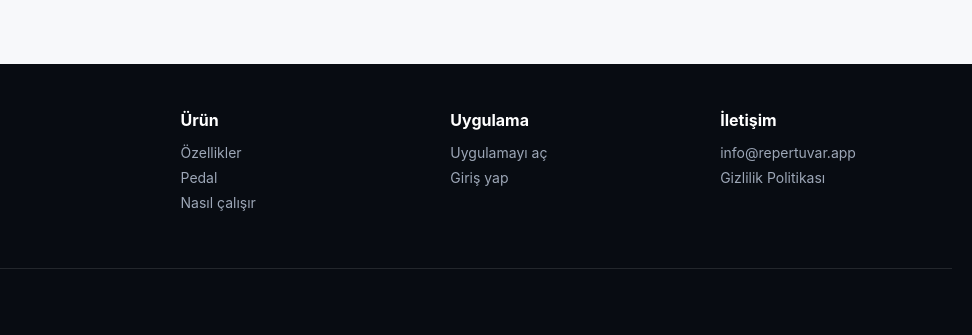
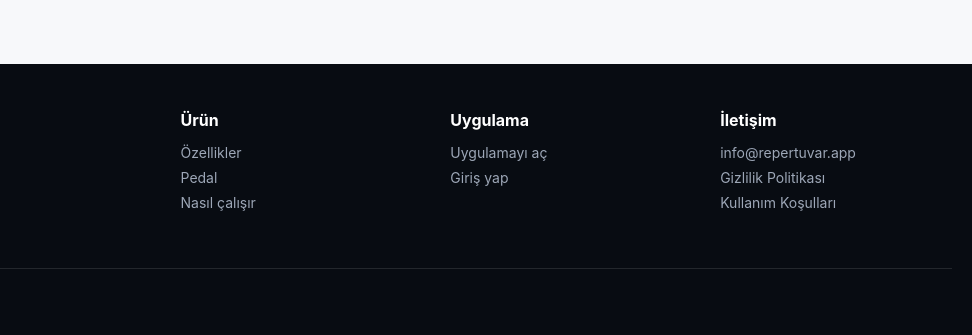
Before and after one commit to emirgundogdu52/repertuvar-site, a plain HTML site: page index.html in a window 1280 px wide. Shown: the part 2599-2934 px from the top of the page, 308-1280 px from the left. Drawn offline with Linux system fonts and the light colour scheme.

Commit message:
Add files via upload

```diff
--- a/index.html
+++ b/index.html
@@ -383,7 +383,7 @@
     <section class="section" style="padding-top:8px"><div class="container"><div class="cta"><div><h3>Hazırsan sahneye çık.</h3><p>Repertuvarını dakikalar içinde oluştur. Gerisini Repertuvar.app halletsin.</p></div><a class="btn btn-primary" data-app="login">Ücretsiz Dene →</a></div></div></section>
   </main>
 
-  <footer><div class="container"><div class="footer-grid"><div><div class="brand"><img class="brand-logo" src="assets/logo.png" alt="repertuvar.app" width="440" height="102" /></div><p style="max-width:320px;color:#8f99a9;line-height:1.6">Sahneye çıkan müzisyenler için akıllı repertuvar yönetim sistemi.</p></div><div><h4>Ürün</h4><a href="#features">Özellikler</a><a href="#pedal">Pedal</a><a href="#nasil">Nasıl çalışır</a></div><div><h4>Uygulama</h4><a data-app="">Uygulamayı aç</a><a data-app="login">Giriş yap</a></div><div><h4>İletişim</h4><a href="mailto:info@repertuvar.app">info@repertuvar.app</a><a href="/privacy">Gizlilik Politikası</a></div></div><div class="copyright">© 2026 Repertuvar.app — Tüm hakları saklıdır.</div></div></footer>
+  <footer><div class="container"><div class="footer-grid"><div><div class="brand"><img class="brand-logo" src="assets/logo.png" alt="repertuvar.app" width="440" height="102" /></div><p style="max-width:320px;color:#8f99a9;line-height:1.6">Sahneye çıkan müzisyenler için akıllı repertuvar yönetim sistemi.</p></div><div><h4>Ürün</h4><a href="#features">Özellikler</a><a href="#pedal">Pedal</a><a href="#nasil">Nasıl çalışır</a></div><div><h4>Uygulama</h4><a data-app="">Uygulamayı aç</a><a data-app="login">Giriş yap</a></div><div><h4>İletişim</h4><a href="mailto:info@repertuvar.app">info@repertuvar.app</a><a href="/privacy">Gizlilik Politikası</a><a href="/terms">Kullanım Koşulları</a></div></div><div class="copyright">© 2026 Repertuvar.app — Tüm hakları saklıdır.</div></div></footer>
 
 <script>
   /* Uygulamanın adresi TEK YERDE. Alan adı değişirse yalnız bu satır değişir. */
```
